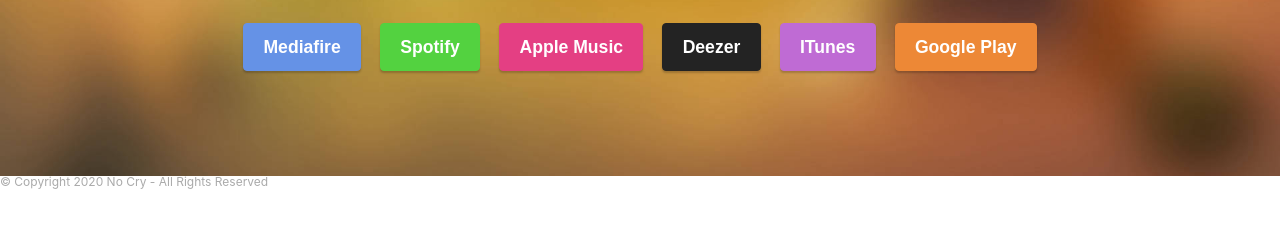
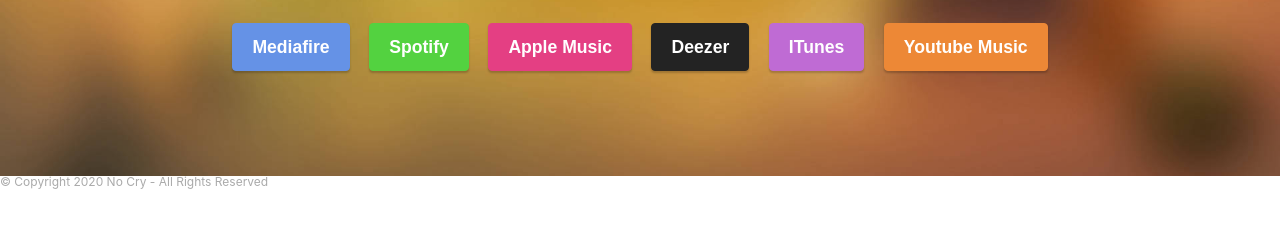
Before and after one commit to nocryaf/nocryaf.github.io, a plain HTML site: page index.html in a window 1280 px wide. Shown: the part 530-758 px from the top of the page. Drawn offline with Linux system fonts and the light colour scheme; a web font is replaced by a local one.

Commit message:
Update index.html

```diff
--- a/index.html
+++ b/index.html
@@ -43,7 +43,7 @@ Produce: El PequeÃ±o Genio">
                 </div>
                 <h1 class="mbr-section-title mbr-fonts-style mb-3 display-2"><strong>No Cry</strong></h1>
                 <p class="mbr-text mbr-fonts-style display-4">Alfonsina Reyna - El PequeÃ±o Genio<br>Tributo a Bob Marley</p>
-                <div class="mbr-section-btn mt-3"><a class="btn btn-primary display-4" href="http://www.mediafire.com/file/p1trlseozu2ni2d/Alfonsina+Reyna+-+No+Cry+,+El+PequeÃ±o+Genio.mp3/file" target="_blank">Mediafire</a> <a class="btn btn-secondary display-4" href="https://open.spotify.com/album/0mz6VCXfg1tMpzxdHulrkA">Spotify</a> <a class="btn btn-info display-4" href="https://music.apple.com/us/artist/alfonsina-reyna/1538422262">Apple Music</a> <a class="btn btn-black display-4" href="index.html">Deezer</a> <a class="btn btn-warning display-4" href="https://music.apple.com/us/artist/alfonsina-reyna/1538422262">ITunes</a> <a class="btn btn-danger display-4" href="index.html">Google Play</a></div>
+                <div class="mbr-section-btn mt-3"><a class="btn btn-primary display-4" href="http://www.mediafire.com/file/p1trlseozu2ni2d/Alfonsina+Reyna+-+No+Cry+,+El+PequeÃ±o+Genio.mp3/file" target="_blank">Mediafire</a> <a class="btn btn-secondary display-4" href="https://open.spotify.com/album/0mz6VCXfg1tMpzxdHulrkA">Spotify</a> <a class="btn btn-info display-4" href="https://music.apple.com/us/artist/alfonsina-reyna/1538422262">Apple Music</a> <a class="btn btn-black display-4" href="index.html">Deezer</a> <a class="btn btn-warning display-4" href="https://music.apple.com/us/artist/alfonsina-reyna/1538422262">ITunes</a> <a class="btn btn-danger display-4" href="https://music.youtube.com/watch?v=tFURkJdzuKo&list=RDAMVMtFURkJdzuKo">Youtube Music</a></div>
             </div>
         </div>
     </div>
```
